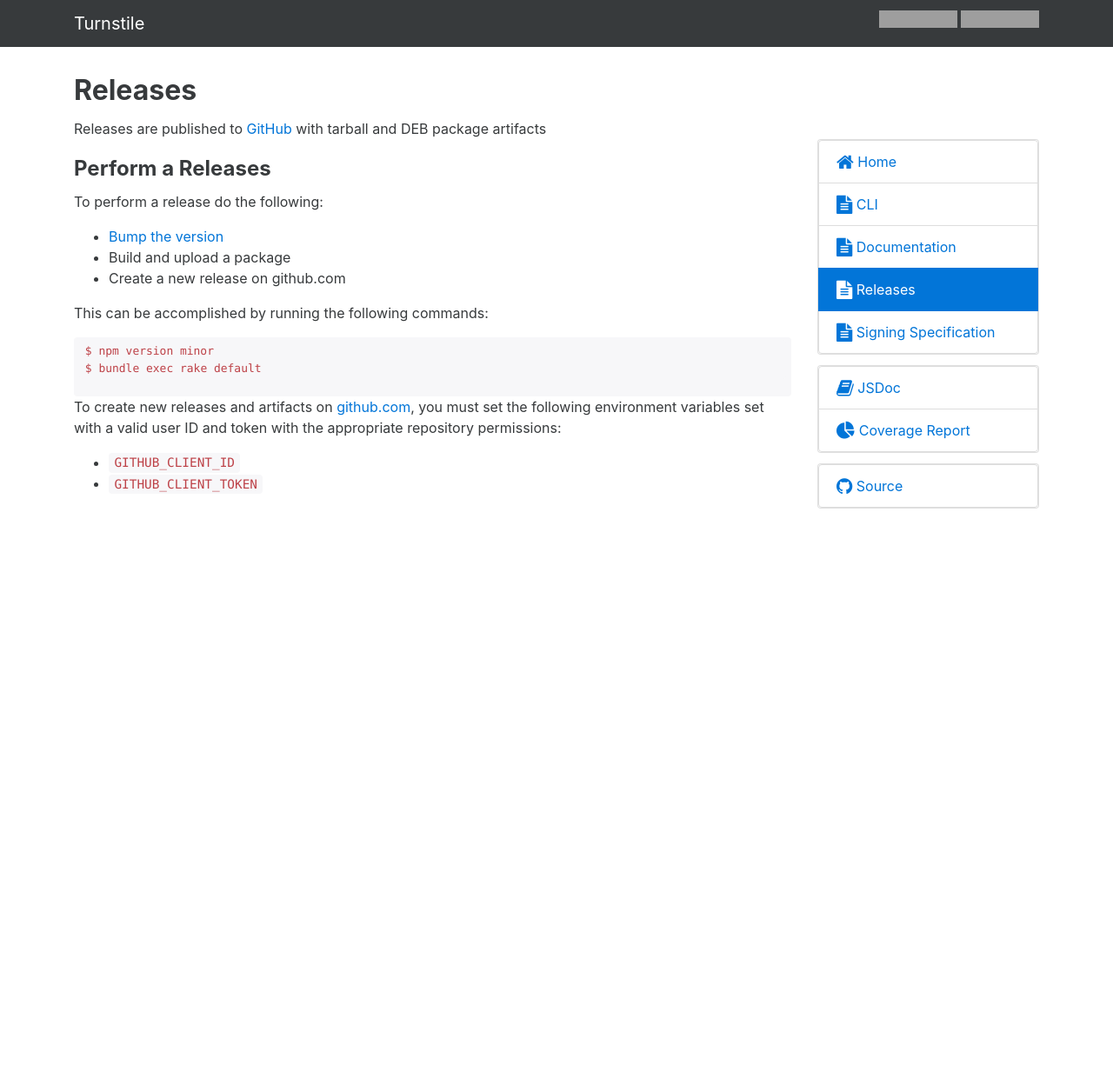
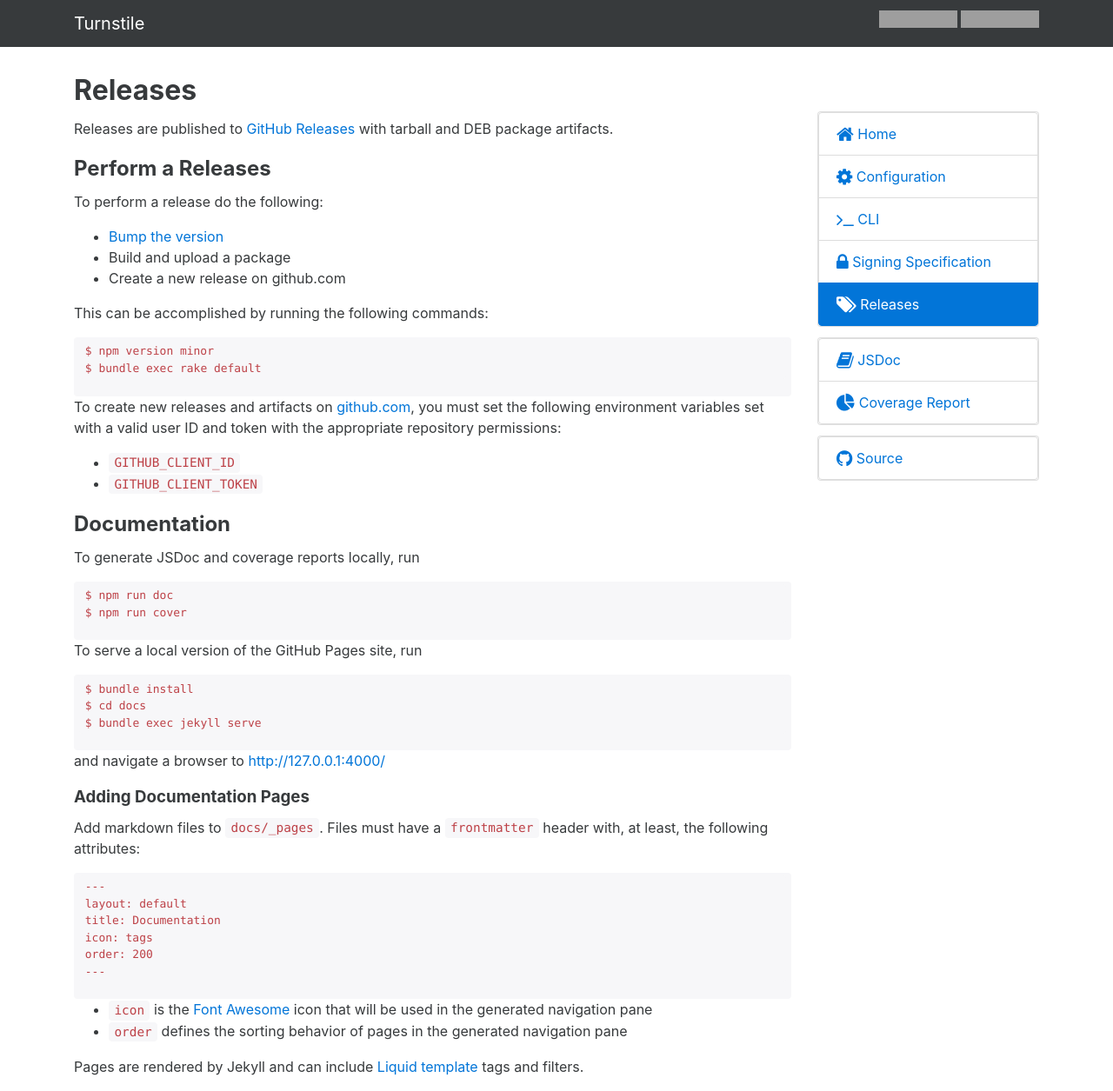
Before and after one commit to rapid7/turnstile, a Jekyll site: the page built from docs/_pages/releases.md, in a window 1280 px wide and 1255 px high. Shown: the whole window at 87% size. Built offline with Jekyll 4.4.1, drawn with Linux system fonts in a browser that asks for light colours; nearby versions of some CDN libraries; grey boxes are pictures that could not be loaded.

Commit message:
Move index.md into the _pages directory
The GitHub Pages render configuration wouldn't convert markdown in the
root directory to HTML. Moving the site index into pages and giving it
a permalink to `/` seemed to work.

Other changes:

* Move configuration into it's own page
* combine the documentation page into the releases page
* Define some SAAS classes for common elements in the layout

````diff
--- a/docs/_layouts/default.html
+++ b/docs/_layouts/default.html
@@ -31,33 +31,28 @@
 
   <div class="container">
     <div class="row">
-      <div class="col-sm-9">
+      <div class="main-content">
         {{ page.content }}
       </div>
-      <div class="col-sm-3">
-        <div class="card push-5-rem">
-          <a class="list-group-item{% if page.title == 'Home' %} active{% endif %}" href="{{ site.baseurl }}/">
-            <i class="fa fa-lg fa-home"></i>&nbsp;Home</a>
-          {% for p in site.pages %}
-          <a class="list-group-item{% if page.title == p.title %} active{% endif %}" href="{{ site.baseurl }}{{ p.url }}">
-            <i class="fa fa-lg fa-file-text"></i>&nbsp;{{ p.title }}</a>
+      <div class="right-nav">
+        <div class="card">
+          {% assign sorted = site.pages | sort:"order" %}
+          {% for p in sorted %}
+          <a class="link{% if page.title == p.title %}-active{% endif %}" href="{{ site.baseurl }}{{ p.url }}">
+            <i class="fa fa-lg fa-{{ p.icon }}"></i>&nbsp;{{ p.title }}</a>
           {% endfor %}
         </div>
 
         <div class="card">
-          <div class="list-group list-group-flush">
-            <a class="list-group-item" href="https://doclets.io/rapid7/turnstile" target="_blank">
+          <a class="link" href="https://doclets.io/rapid7/turnstile" target="_blank">
             <i class="fa fa-lg fa-book"></i>&nbsp;JSDoc</a>
-            <a class="list-group-item" href="https://coveralls.io/github/rapid7/turnstile" target="_blank">
+          <a class="link" href="https://coveralls.io/github/rapid7/turnstile" target="_blank">
             <i class="fa fa-lg fa-pie-chart"></i>&nbsp;Coverage Report</a>
-          </div>
         </div>
 
         <div class="card">
-          <div class="list-group list-group-flush">
-            <a class="list-group-item" href="https://github.com/rapid7/turnstile" target="_blank">
+          <a class="link" href="https://github.com/rapid7/turnstile" target="_blank">
             <i class="fa fa-lg fa-github"></i>&nbsp;Source</a>
-          </div>
         </div>
       </div>
     </div>
--- a/docs/_pages/releases.md
+++ b/docs/_pages/releases.md
@@ -1,11 +1,14 @@
 ---
 layout: default
 title: Releases
+
+icon: tags
+order: 300
 ---
 
 # {{ page.title }}
 
-Releases are published to [GitHub](https://github.com/rapid7/turnstile/releases) with tarball and DEB package artifacts
+Releases are published to [GitHub Releases] with tarball and DEB package artifacts.
 
 ## Perform a Releases
 
@@ -27,5 +30,45 @@ To create new releases and artifacts on [github.com], you must set the following
 * `GITHUB_CLIENT_ID`
 * `GITHUB_CLIENT_TOKEN`
 
+## Documentation
+
+To generate JSDoc and coverage reports locally, run
+
+```bash
+$ npm run doc
+$ npm run cover
+```
+
+To serve a local version of the GitHub Pages site, run
+
+```bash
+$ bundle install
+$ cd docs
+$ bundle exec jekyll serve
+```
+
+and navigate a browser to [http://127.0.0.1:4000/](http://127.0.0.1:4000{{ site.baseurl }}/)
+
+### Adding Documentation Pages
+
+Add markdown files to `docs/_pages`. Files must have a `frontmatter` header with, at least, the following attributes:
+
+```
+---
+layout: default
+title: Documentation
+icon: tags
+order: 200
+---
+```
+
+* `icon` is the [Font Awesome] icon that will be used in the generated navigation pane
+* `order` defines the sorting behavior of pages in the generated navigation pane
+
+Pages are rendered by Jekyll and can include [Liquid template] tags and filters.
+
+[GitHub Releases]: https://github.com/rapid7/turnstile/releases
 [npm-version]: https://docs.npmjs.com/cli/version
 [github.com]: https://www.github.com
+[Font Awesome]: http://fontawesome.io/icons/
+[Liquid template]: https://jekyllrb.com/docs/templates/
--- a/docs/css/main.scss
+++ b/docs/css/main.scss
@@ -17,8 +17,22 @@ body {
   padding-top: 5rem;
 }
 
-.push-5-rem {
-  margin-top: 5rem;
+.right-nav {
+  @extend .col-sm-3;
+  margin-top: 3rem;
+
+  .link {
+    @extend .list-group-item;
+  }
+
+  .link-active {
+    @extend .list-group-item;
+    @extend .active;
+  }
+}
+
+.main-content {
+  @extend .col-sm-9;
 }
 
 .highlight {
````
Also changed, not shown: docs/_pages/cli.md (+3 -0 lines), docs/_pages/configuration.md (renamed from docs/index.md, +6 -7 lines), docs/_pages/documentation.md (deleted, +0 -36 lines), docs/_pages/index.md (added, +12 -0 lines), docs/_pages/signing-spec.md (+3 -0 lines). Lines whose indentation alone changed are shown as unchanged.
